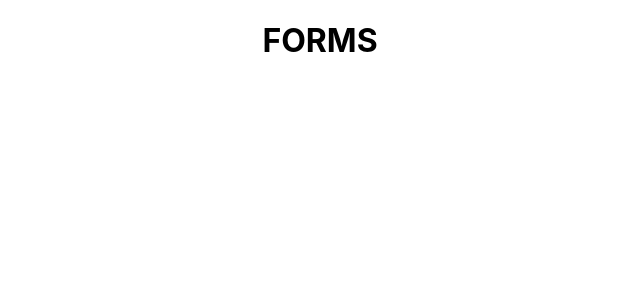
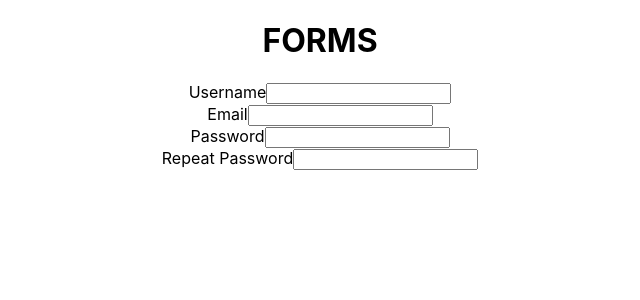
Before and after one commit to Minakshi-Verma/React-forms, a React (Create React App) app in the folder react-forms/: page / in a window 1280 px wide. Shown: the top 300 px of the page, without its empty margins (320-960 px from the left). Built offline with nearby package versions, Linux system fonts and the light colour scheme.

Commit message:
Basic form created

```diff
--- a/react-forms/src/App.js
+++ b/react-forms/src/App.js
@@ -1,10 +1,13 @@
 
 import './App.css';
+// import components
+import Stdform from '../src/StandardForm/Stdform'
 
 function App() {
   return (
     <div className="App">
      <h1>FORMS</h1>
+     <Stdform />
 
     </div>
   );
--- /dev/null
+++ b/react-forms/src/StandardForm/Stdform.js
@@ -0,0 +1,38 @@
+
+const Stdform = () =>{
+
+    return(
+        <form>
+            {/* input for username */}
+            <div>
+                <label htmlFor="username">Username</label>
+                <input type="text" className="" id="username" />
+
+            </div>
+
+            {/* Input for email */}
+            <div>
+                <label htmlFor="email">Email</label>
+                <input type="text" className="" id="email" />
+
+            </div>
+
+            {/* Input for Password */}
+            <div>
+                <label htmlFor="password">Password</label>
+                <input type="password" className="" id="password" />
+
+            </div>
+
+            {/* Input for Repeat Password */}
+            <div>
+                <label htmlFor="repeatPassword">Repeat Password</label>
+                <input type="password" className="" id="repeatPassword" />
+
+            </div>
+
+        </form>
+    )
+}
+
+export default Stdform
```
Also changed, not shown: 1 other file (tests, documents, lock files or other folders).
